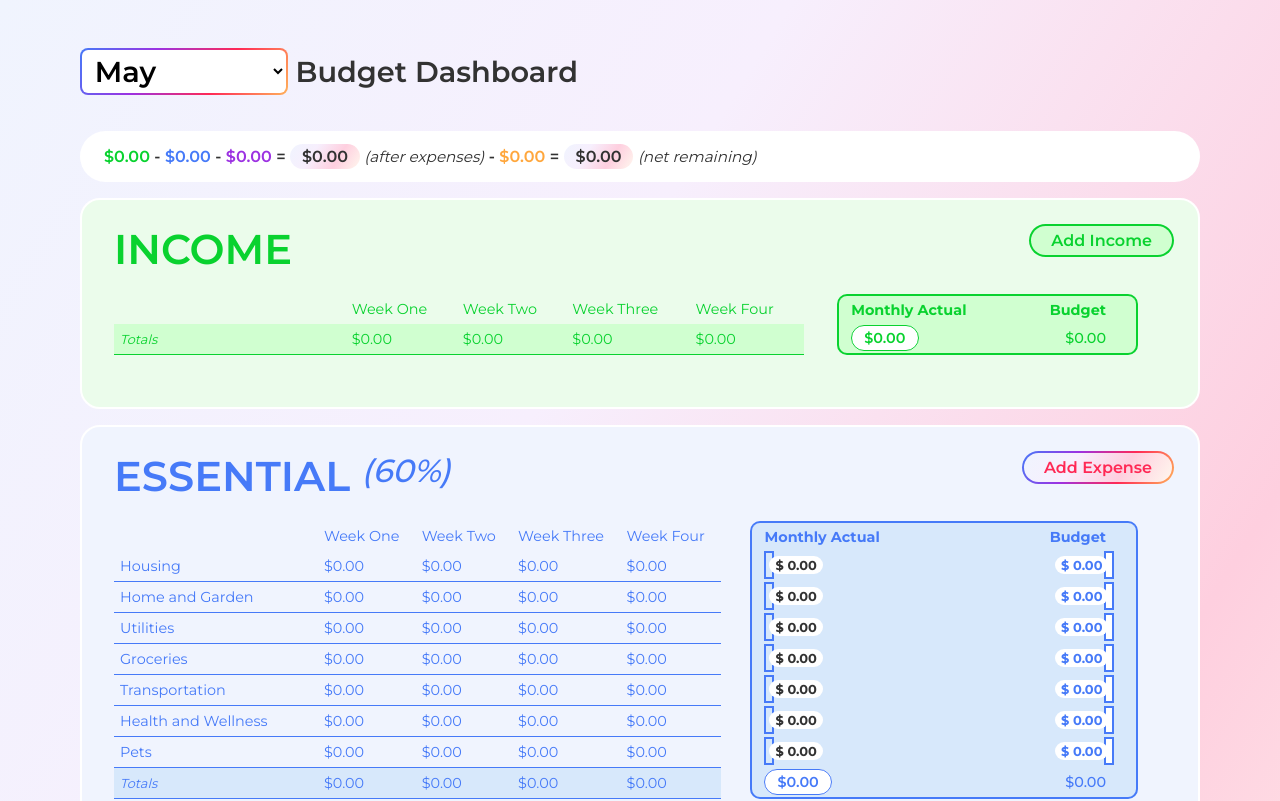
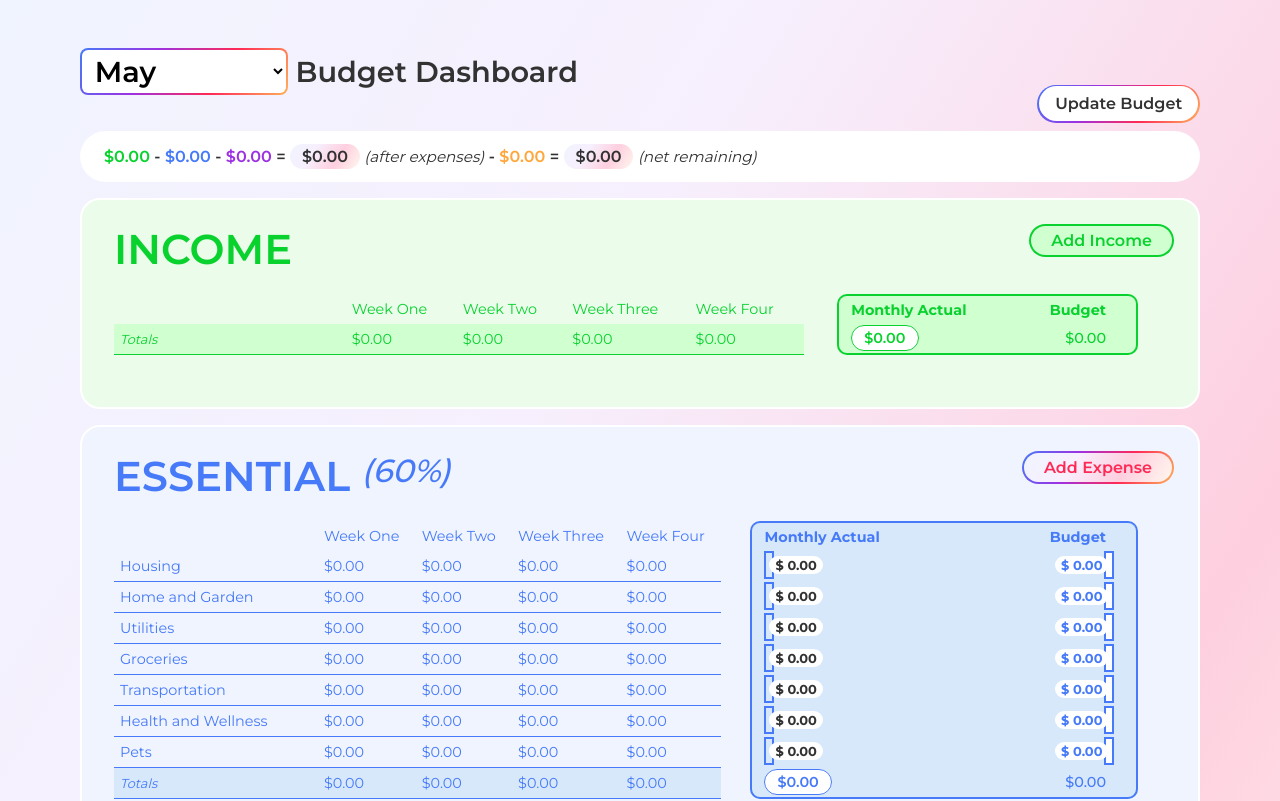
Before and after one commit to rubybeaches/BetterBudgetBuilds, a Next.js app: page /dashboard in a window 1280 px wide. Shown: the top 801 px of the page. Built offline with nearby package versions, Linux system fonts and the light colour scheme.

Commit message:
connecting dashboard back to budget

```diff
--- a/src/app/dashboard/page.css
+++ b/src/app/dashboard/page.css
@@ -34,6 +34,21 @@ body {
   background: linear-gradient(122deg, #f0f4fe, #f7effd, #fecfdf, #fff7ee);
 }
 
+.updateBudget {
+  position: absolute;
+  background: linear-gradient(122deg, #467af8, #9c32e2, #ff2955, #ffb15a);
+  right: 0;
+  top: -46px;
+  padding: 1.8px;
+  border-radius: 54px;
+}
+
+.updateBudget > div {
+  padding: 8px 16px;
+  border-radius: 50px;
+  background: #fff;
+}
+
 .baseBar {
   padding: 16px 24px;
   border-radius: 50px;
@@ -41,6 +56,7 @@ body {
   font-size: 1em;
   font-weight: 600;
   margin-top: 20px;
+  position: relative;
 }
 
 .baseBar em {
--- a/src/app/dashboard/page.tsx
+++ b/src/app/dashboard/page.tsx
@@ -145,6 +145,11 @@ const Dashboard = ({
       </h2>
 
       <div className="baseBar">
+        <div className="updateBudget">
+          <div>
+            <a href="/budget">Update Budget</a>
+          </div>
+        </div>
         <span id="Income">${convertToFloat(incomeExpenseTotal)}</span> -{" "}
         <span id="Essential">${convertToFloat(essentialExpenseTotal)}</span> -{" "}
         <span id="Non-Essential">
```
